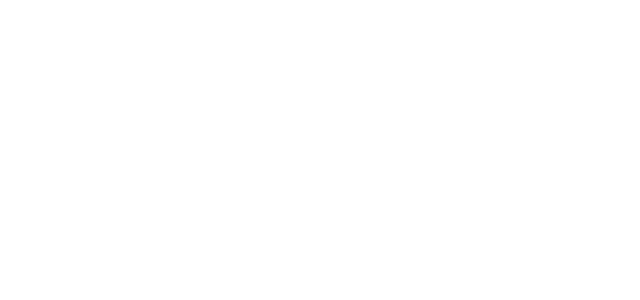
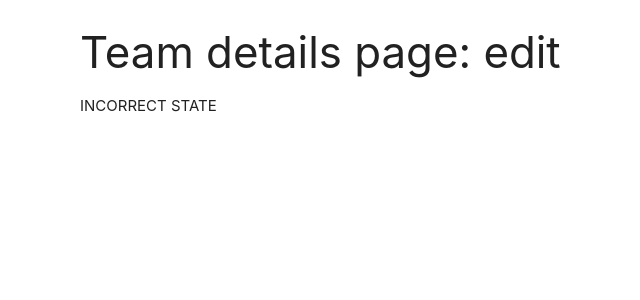
Before and after one commit to sicsic1997/trello-clone-fe, a React (Create React App) app: page /team-details/1 in a window 1280 px wide. Shown: the top 300 px of the page, without its empty margins (112-752 px from the left). Built offline with nearby package versions, Linux system fonts and the light colour scheme.

Commit message:
Changes 3

```diff
--- a/src/App.js
+++ b/src/App.js
@@ -21,7 +21,7 @@ class App extends Component {
               <Route exact path="/register" component={RegisterController} />
               <Route exact path="/login" component={LoginController} />
               <Route exact path="/teams" component={TeamsController} />
-              <Route exact path="/team-details" component={TeamDetailsController} />
+              <Route  path="/team-details/:teamId?" component={TeamDetailsController} />
             </div>
           </div>
         </BrowserRouter>
--- a/src/components/team-details/TeamDetails.js
+++ b/src/components/team-details/TeamDetails.js
@@ -3,15 +3,15 @@ import React from 'react'
 const TeamDetails = (props) => {
 
     let header = (
-        <h3> Team details page: {props.state.componentState} </h3>
+        <h3> Team details page: {props.componentState} </h3>
     );
 
     let fields
-    switch(props.state.componentState) {
+    switch(props.componentState) {
         case "create":
            fields =
            ( <div className="row ">
-                <form onSubmit={props.onRegister}>
+                <form onSubmit={props.onClickCreate}>
                     <div className="row ">
                         <div className="input-field col s4 offset-s4">
                             <input placeholder="My team" id="teamName" name="teamName" type="text" className="validate" />
--- a/src/components/team-details/TeamDetailsController.js
+++ b/src/components/team-details/TeamDetailsController.js
@@ -5,13 +5,13 @@ import TeamDetails from './TeamDetails'
 class TeamDetailsController extends React.Component {
 
     constructor(props) {
+
         super(props);
 
-        this.state = props.location.state;
-        console.log(this.state);
+
     }
 
-    onClickCreate = (e) => {
+    onClickCreate = async(e) => {
         e.preventDefault();
 
         let formData = new FormData(e.target);
@@ -20,13 +20,25 @@ class TeamDetailsController extends React.Component {
             object[key] = value;
         });
         console.log(object);
-        this.setState({ componentState:"view", id: undefined});
-        this.render();
+        await axios.post('/api/team', {team: object});
+
+    }
+
+    componentWillMount() {
+        localStorage.token = "eyJhbGciOiJIUzI1NiIsInR5cCI6IkpXVCJ9.eyJ1c2VyTmFtZ…cwOX0.OEjPlpqiH4ZutTfauorHQEPrrDZNez97-7z0a3MNdr0";
+        axios.defaults.headers.common['Authorization'] = 'Bearer ' + localStorage.getItem("token");
+        if (this.props.match.params.teamId == undefined){
+            this.componentState = "create";
+        }
+        else {
+            this.componentState = "edit";
+        }
     }
 
     render() {
-        console.log(this.state);
-        return <TeamDetails state={this.state}/>;
+
+        return <TeamDetails componentState={this.componentState} onClickCreate ={this.onClickCreate}/>;
+
     }
 
 }
--- a/src/components/teams/TeamsController.js
+++ b/src/components/teams/TeamsController.js
@@ -9,7 +9,7 @@ class TeamsController extends React.Component {
     }
 
     onClickCreate = (e) => {
-        this.props.history.push('/team-details', {componentState: "create", id: undefined});
+        this.props.history.push('/team-details');
     }
 
     render() {
```
